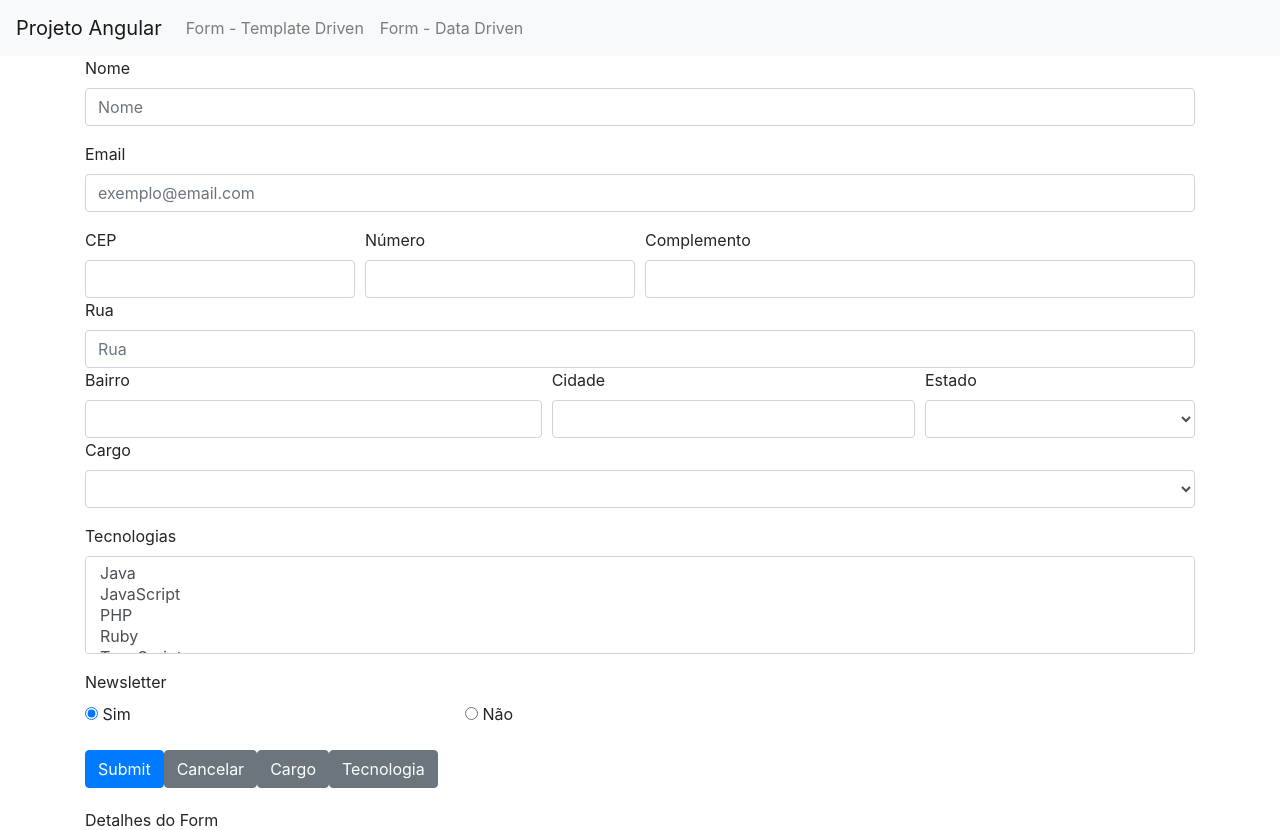
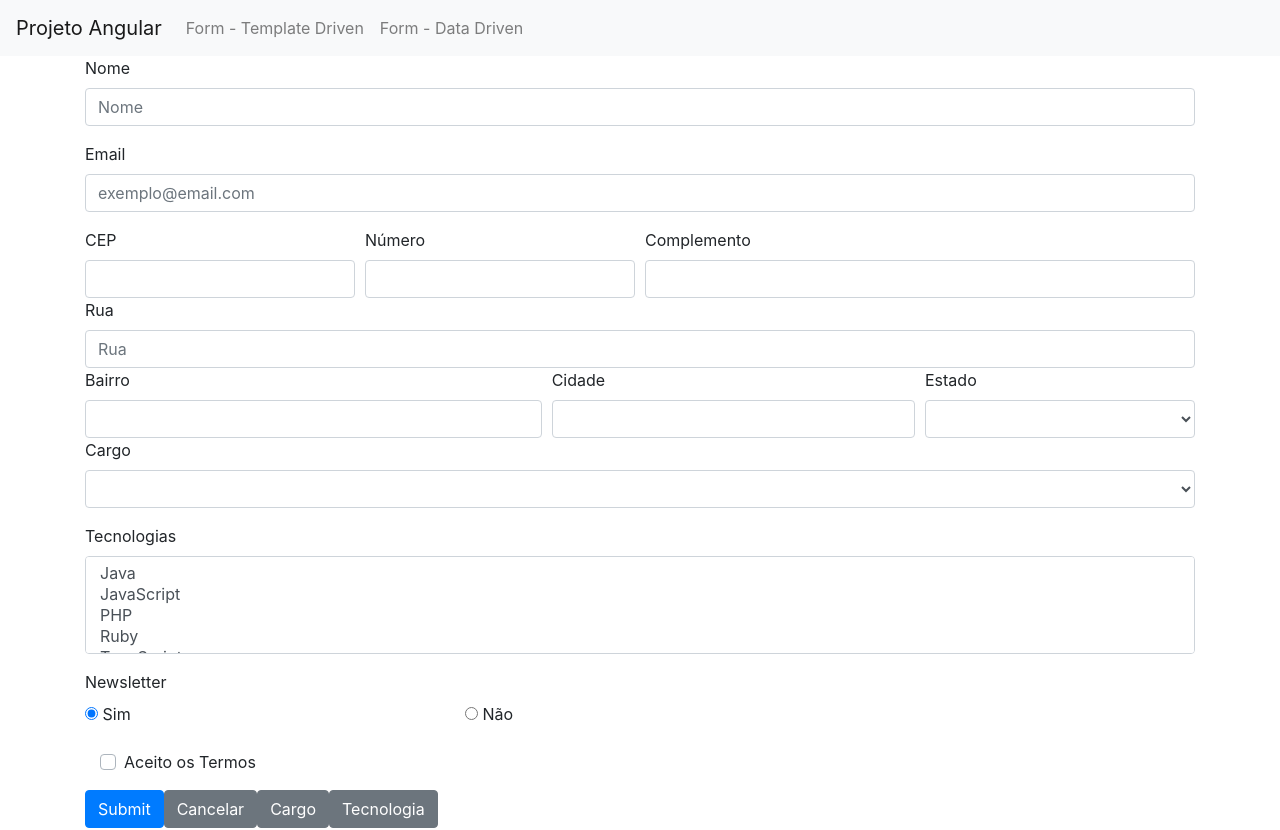
Before and after one commit to dhielyton/projeto-forms, an Angular app: page /dataForm in a window 1280 px wide. Shown: the top 830 px of the page. Built offline with nearby package versions, Linux system fonts and the light colour scheme.

Commit message:
Aula 106

```diff
--- a/src/app/data-form/data-form.component.html
+++ b/src/app/data-form/data-form.component.html
@@ -98,6 +98,17 @@
     </div>
 
   </div>
+  <div class="form-group">
+    <div class="col-md-3" [ngClass]="aplicaCssErro('termos')">
+      <div class="custom-control custom-checkbox">
+          <input type="checkbox" class="custom-control-input" id="termo" formControlName="termos">
+          <label class="custom-control-label" for="termo">Aceito os Termos</label>
+          <app-campo-control-erro [mostrarErro]="verificaValidTouched('termos')" msgErro="Por Favor, Aceite os termos!">
+            </app-campo-control-erro>
+        </div>
+    </div>
+  </div>
+
   <button type="submit" class="btn btn-primary">Submit</button>
   <button type="button" (click)="resetar()" class="btn btn-secondary">Cancelar</button>
   <button type="button" (click)="setarCargo()" class="btn btn-secondary">Cargo</button>
--- a/src/app/data-form/data-form.component.ts
+++ b/src/app/data-form/data-form.component.ts
@@ -53,7 +53,8 @@ export class DataFormComponent implements OnInit {
       }),
       cargo:[null],
       tecnologias:[null],
-      newsletter:['s']
+      newsletter:['s'],
+      termos:[null,Validators.pattern('true')]
 
     });
   }
```
